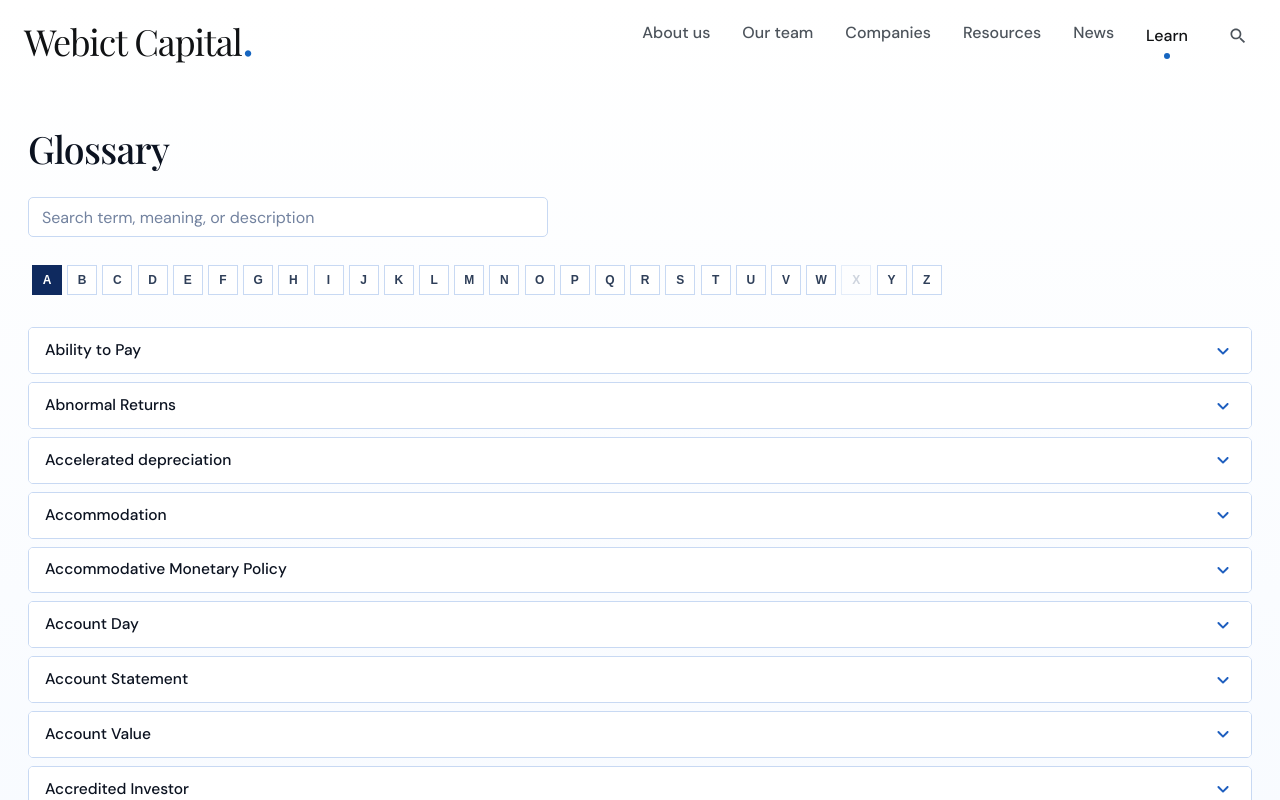
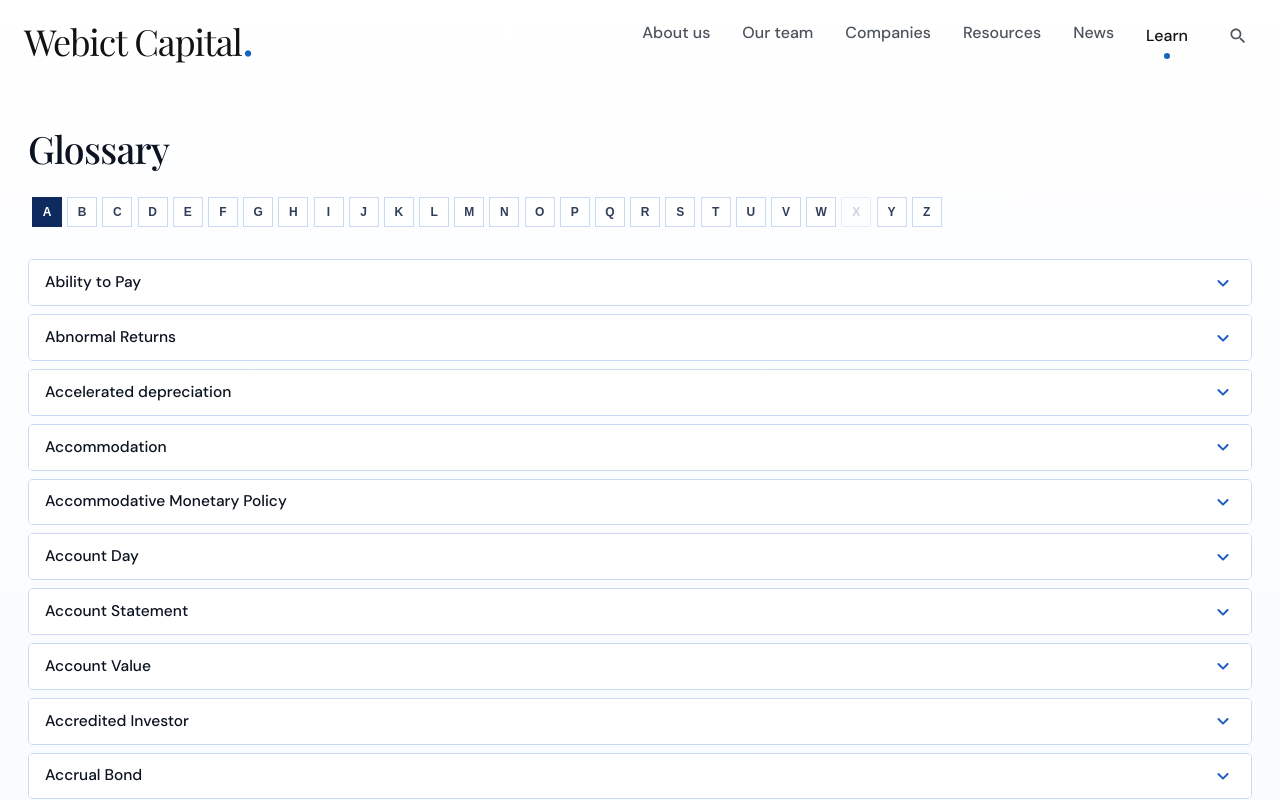
Before and after one commit to mhamzaanis/WebictCapital, a React (Vite) app: page /glossary in a window 1280 px wide. Shown: the top 800 px of the page. Built offline with nearby package versions, Linux system fonts and the light colour scheme; a web font is replaced by a local one.

Commit message:
Remove search functionality from GlossaryPage for simplification

```diff
--- a/src/components/pages/GlossaryPage.tsx
+++ b/src/components/pages/GlossaryPage.tsx
@@ -1,7 +1,6 @@
 import { useMemo, useState } from 'react'
 import ExpandMoreRoundedIcon from '@mui/icons-material/ExpandMoreRounded'
-import SearchRoundedIcon from '@mui/icons-material/SearchRounded'
-import { Accordion, AccordionDetails, AccordionSummary, Box, Container, InputAdornment, Stack, TextField, Typography } from '@mui/material'
+import { Accordion, AccordionDetails, AccordionSummary, Box, Container, Stack, Typography } from '@mui/material'
 import { glossaryEntries } from '../../content/glossaryData'
 
 const ALL_LETTERS = 'ABCDEFGHIJKLMNOPQRSTUVWXYZ'.split('')
@@ -21,26 +20,13 @@ export function GlossaryPage() {
   const glossaryTerms = glossaryEntries
   const [activeLetter, setActiveLetter] = useState<string>('A')
   const [openTerm, setOpenTerm] = useState<string | null>(null)
-  const [searchQuery, setSearchQuery] = useState('')
 
   const availableLetters = useMemo(() => new Set(glossaryTerms.map((item) => item.letter)), [glossaryTerms])
 
-  const filteredTerms = useMemo(() => {
-    const query = searchQuery.trim().toLowerCase()
-    const letterTerms = glossaryTerms.filter((item) => item.letter === activeLetter)
-
-    if (!query) {
-      return letterTerms
-    }
-
-    return letterTerms.filter((item) => {
-      return (
-        item.term.toLowerCase().includes(query) ||
-        item.meaning.toLowerCase().includes(query) ||
-        item.description.toLowerCase().includes(query)
-      )
-    })
-  }, [activeLetter, glossaryTerms, searchQuery])
+  const filteredTerms = useMemo(
+    () => glossaryTerms.filter((item) => item.letter === activeLetter),
+    [activeLetter, glossaryTerms],
+  )
 
   return (
     <Box
@@ -76,38 +62,6 @@ export function GlossaryPage() {
           >
             Glossary
           </Typography>
-
-          <TextField
-            fullWidth
-            size="small"
-            value={searchQuery}
-            onChange={(event) => {
-              setSearchQuery(event.target.value)
-              setOpenTerm(null)
-            }}
-            placeholder="Search term, meaning, or description"
-            InputProps={{
-              startAdornment: (
-                <InputAdornment position="start">
-                  <SearchRoundedIcon sx={{ color: palette.cobalt }} fontSize="small" />
-                </InputAdornment>
-              ),
-            }}
-            sx={{
-              maxWidth: { xs: '100%', md: 520 },
-              '& .MuiOutlinedInput-root': {
-                bgcolor: palette.white,
-                borderRadius: 1.25,
-                '& fieldset': { borderColor: palette.line },
-                '&:hover fieldset': { borderColor: palette.cobalt },
-                '&.Mui-focused fieldset': { borderColor: palette.navy, borderWidth: 1 },
-              },
-              '& .MuiInputBase-input::placeholder': {
-                color: '#72829f',
-                opacity: 1,
-              },
-            }}
-          />
 
           <Box
             sx={{
@@ -171,24 +125,6 @@ export function GlossaryPage() {
               // boxShadow: '0 10px 28px rgba(12, 39, 88, 0.08)',
             }}
           >
-            {filteredTerms.length === 0 && (
-              <Box
-                sx={{
-                  border: '1px solid',
-                  borderColor: palette.line,
-                  borderRadius: 1.25,
-                  bgcolor: palette.white,
-                  px: { xs: 2, md: 2.5 },
-                  py: { xs: 1.8, md: 2.1 },
-                  color: palette.body,
-                  fontSize: 14,
-                }}
-              >
-                No terms found for letter {activeLetter}
-                {searchQuery.trim() ? ` with "${searchQuery.trim()}".` : '.'}
-              </Box>
-            )}
-
             {filteredTerms.map((item) => {
               const isExpanded = item.term === openTerm
               const entryKey = `${item.letter}-${item.term}`
```
